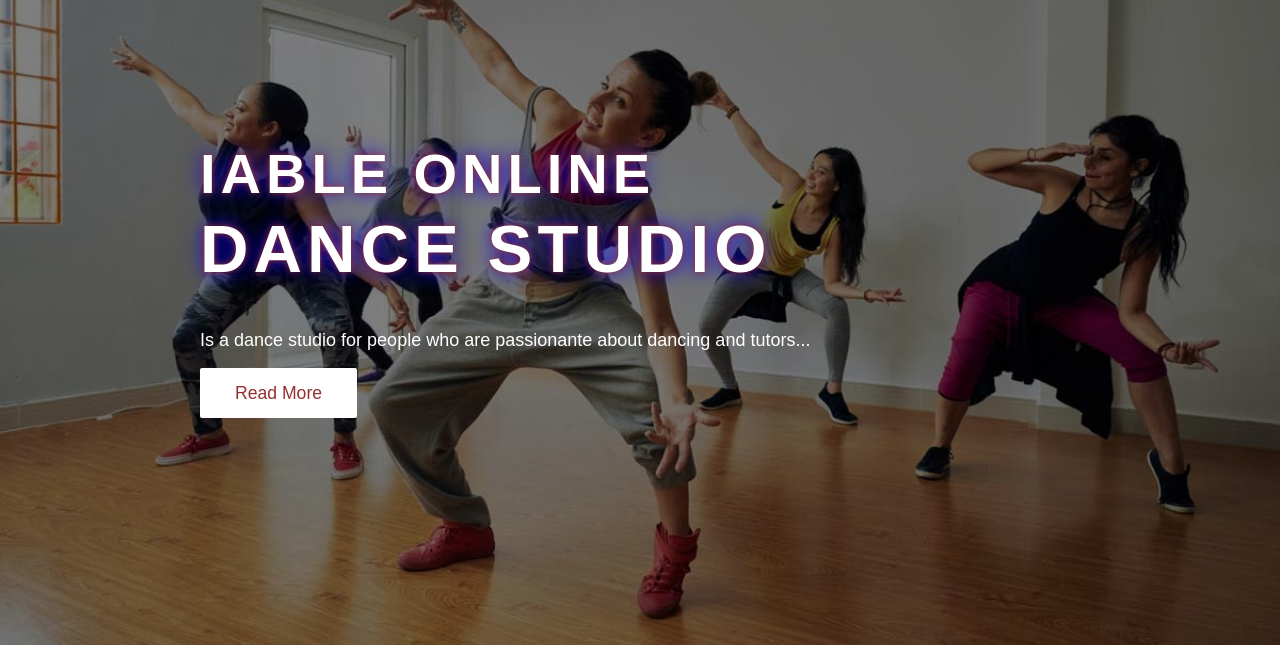
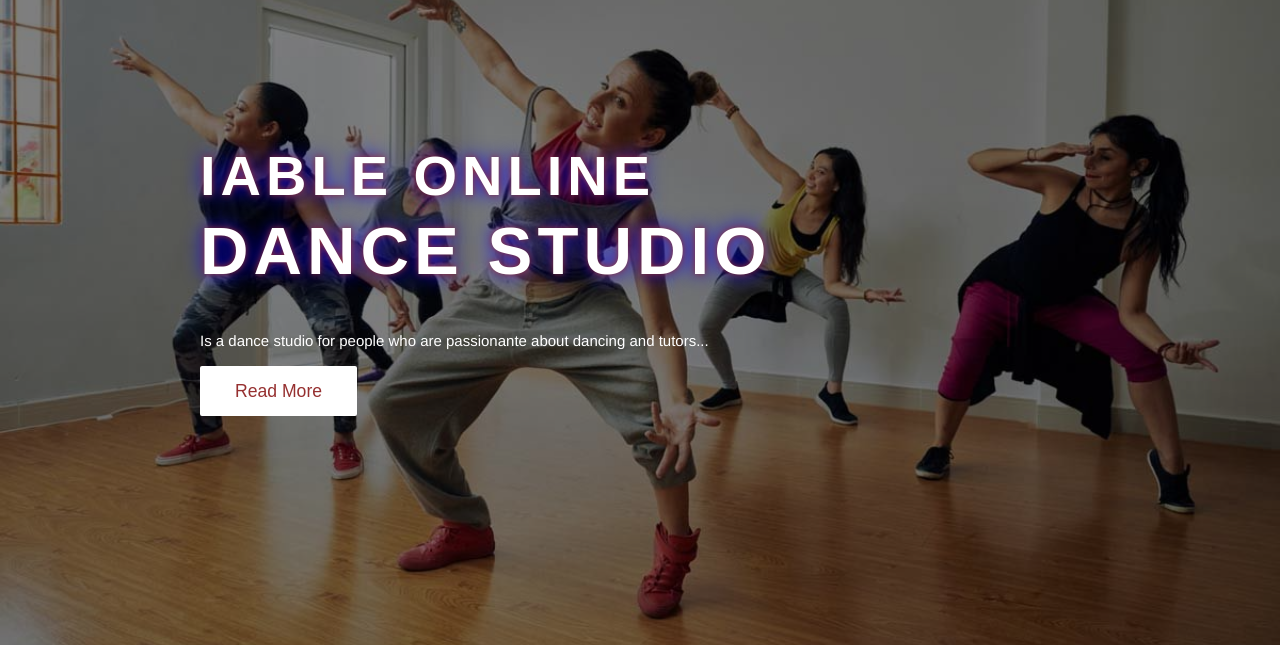
Before and after one commit to AmarachiChukwuma/studio, a plain HTML site: page main.html in a window 1280 px wide. Shown: the part 155-800 px from the top of the page. Drawn offline with nearby package versions, Linux system fonts and the light colour scheme.

Commit message:
Update man.css

```diff
--- a/assets/css/man.css
+++ b/assets/css/man.css
@@ -149,7 +149,8 @@ section{
 .home .content p{
     margin-bottom: 2rem;
     color: #fff;
-    font-size: 18px;
+    font-size: 15px;
+    font-family: 'Franklin Gothic Medium', sans-serif;
 }
 .home .content a{
     background: #fff;
```
